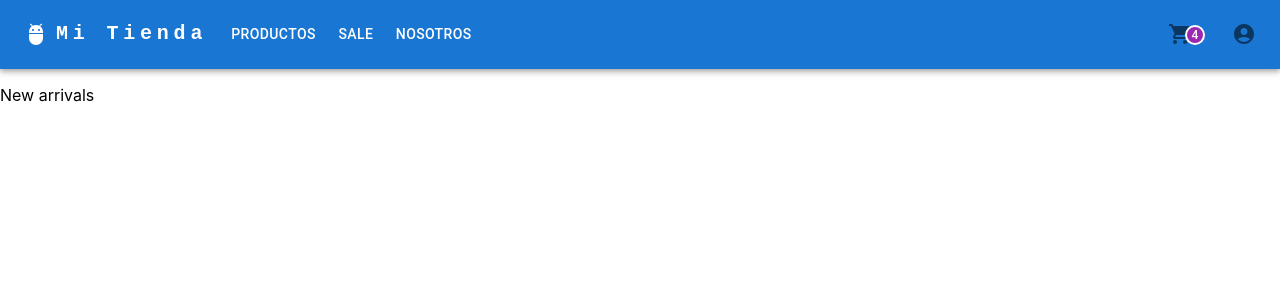
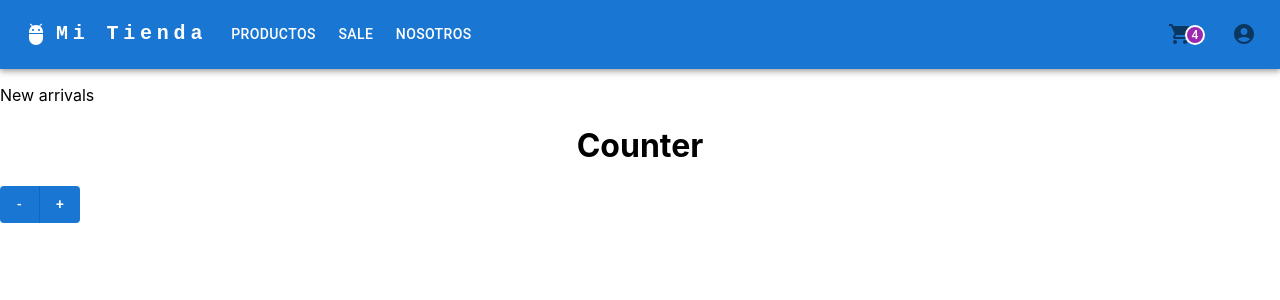
Before and after one commit to NicoHintz/ecommerce-nhintz, a React (Create React App) app: page / in a window 1280 px wide. Shown: the top 300 px of the page. Built offline with nearby package versions, Linux system fonts and the light colour scheme.

Commit message:
count button

```diff
--- a/src/App.js
+++ b/src/App.js
@@ -1,14 +1,19 @@
 import Navbar from './components/Navbar';
 import './App.css';
 import ItemListContainer from './components/ItemListContainer';
+import DisableElevation from './components/ItemCount';
+
+
 
 function App() {
-  const title = "Mi Tienda"
+  const title = "Mi Tienda";
 
   return (
     <>
       <Navbar titulo = {title}/>
       <ItemListContainer greeting = {"New arrivals"} />
+      <h1 style={{textAlign:"center"}} >Counter</h1>
+      <DisableElevation/>
     </>
   );
 }
--- /dev/null
+++ b/src/components/ItemCount.js
@@ -0,0 +1,32 @@
+import * as React from 'react';
+import ButtonGroup from '@mui/material/ButtonGroup';
+import Button from '@mui/material/Button';
+import { useState } from "react";
+
+
+
+export default function DisableElevation() {
+
+  const [count, setCount] = useState(0);
+  let stock = 4
+  const contador = (operacion) => {
+    if (operacion === "-" && count > 0) {
+      setCount(count - 1);
+    } else if (operacion === "+" && count === stock) {
+      alert("no hay stock")
+
+    } else if (operacion === "+") {
+      setCount(count + 1);
+    }
+  }
+  return (
+    <ButtonGroup disableElevation variant="contained" style={{ alignItems: "center" }} >
+
+      <Button onClick={() => contador("-")}>-</Button>
+      {count}
+      <Button onClick={() => contador("+")}>+</Button>
+
+    </ButtonGroup>
+  );
+
+}
```
Also changed, not shown: src/components/CartWidget.js (+0 -12 lines), src/components/ItemListContainer.js (+3 -4 lines).
